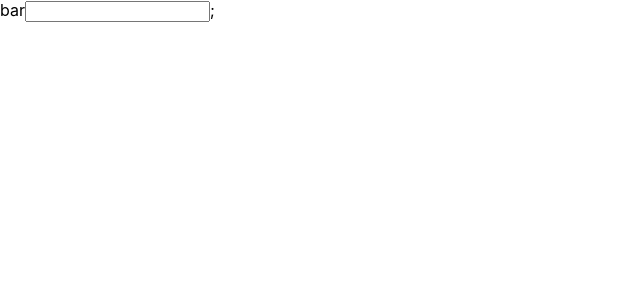
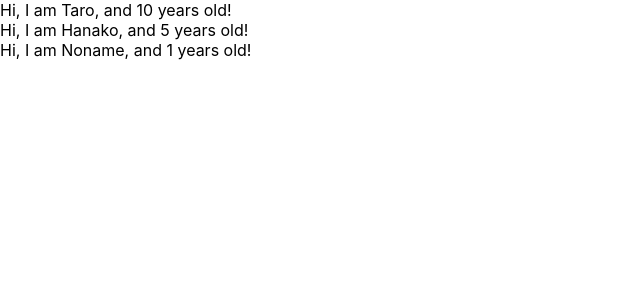
Before and after one commit to oisan1105/udemy-react-redux-crud-application, a React (Create React App) app: page / in a window 1280 px wide. Shown: the top 300 px of the page, without its empty margins (0-640 px from the left). Built offline with nearby package versions, Linux system fonts and the light colour scheme.

Commit message:
Co-authored-by: wetti0816 <wetti0816@users.noreply.github.com>

```diff
--- a/src/App.js
+++ b/src/App.js
@@ -1,13 +1,41 @@
+import { useState } from "react";
+
+function App() {
+  const profiles = [
+    { name: "Taro", age: 10 },
+    { name: "Hanako", age: 5 },
+    { name: "Noname",  },
 
 
-function App() {
+  ]
   return (
 <div>
-  <label htmlFor="bar">bar</label>
-  <input type="test" onChange={() => {console.log("i am clicked.")}}/>;
+  {
+    profiles.map((profile, index) => {
+       return <User name={profile.name} age={profile.age} key={index}/>
+    })
+  }
 </div>
   )
 }
 
+// function App() {
+//   const [state, setstate] = useState(false)
+//   return (
+//   <div>
+//     <button onClick={() => setstate(!state)}></button>
+//     <p>Text:{state ? "A":"B"}</p>
+//   </div>
+//   )
+// }
+
+const User = (props) => {
+  return <div>Hi, I am {props.name}, and {props.age} years old! </div>
+}
+
+User.defaultProps = {
+  age: 1
+}
+
 
 export default App;
```
